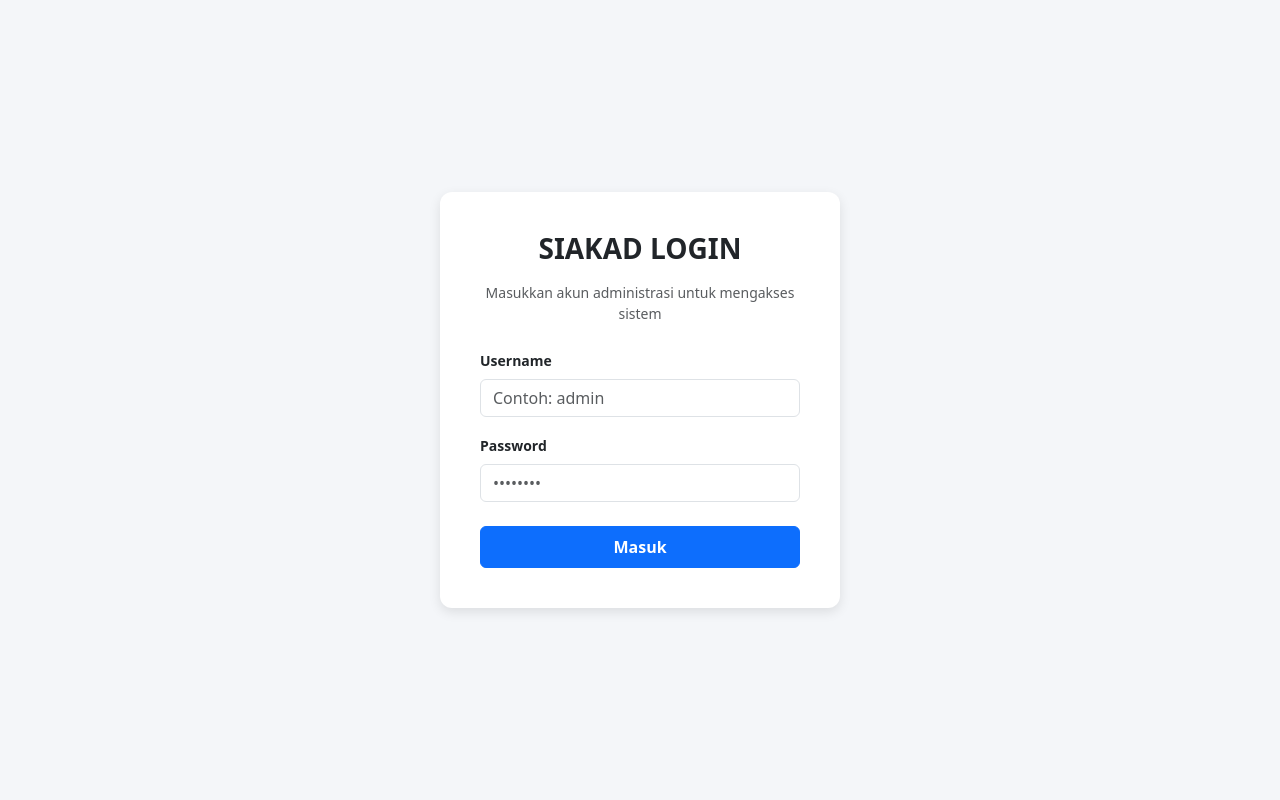
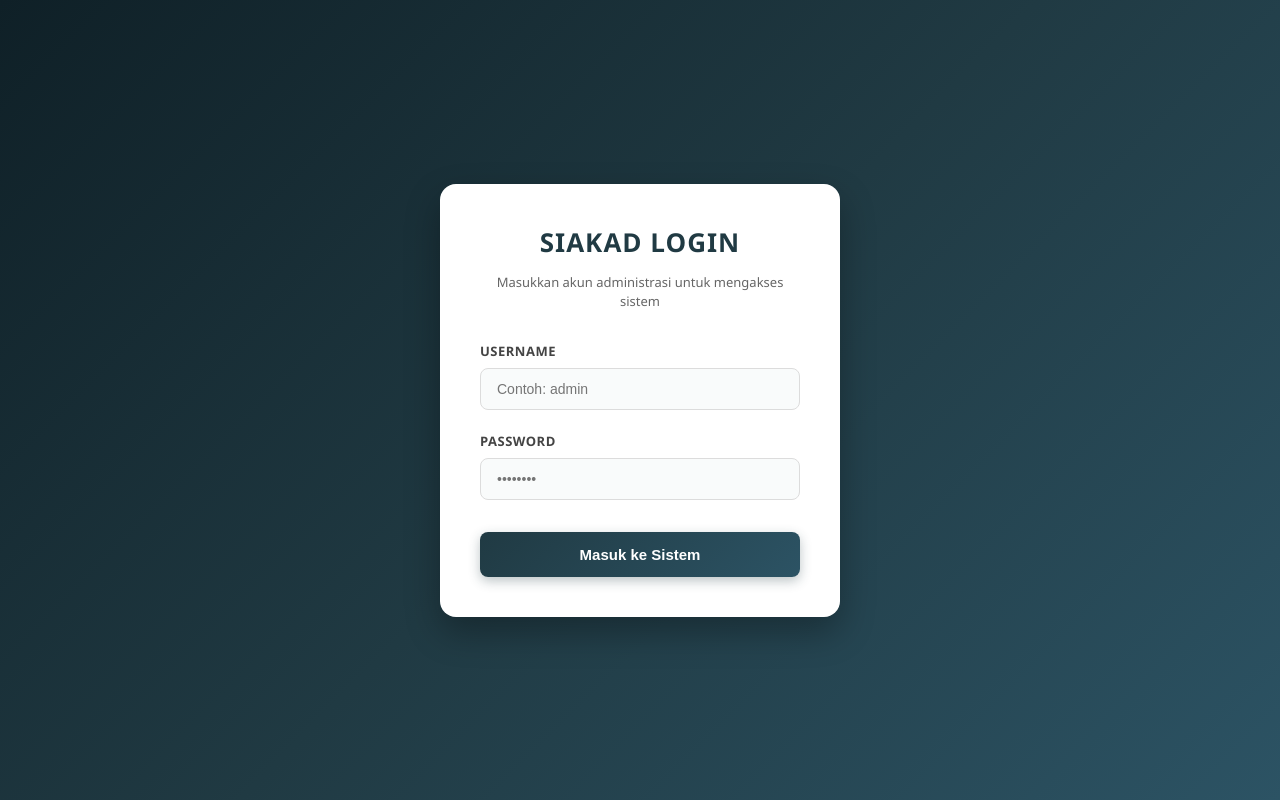
Before and after one commit to Kazutodp/administrasi-kampus, a PHP site: page /login.php in a window 1280 px wide. Run offline with PHP 8.4, Linux system fonts and the light colour scheme.

Commit message:
pembaruan

```diff
--- a/login.php
+++ b/login.php
@@ -28,48 +28,138 @@ if (isset($_POST['login'])) {
     <meta charset="UTF-8">
     <meta name="viewport" content="width=device-width, initial-scale=1.0">
     <title>Login - SIAKAD</title>
-    <link href="https://cdn.jsdelivr.net/npm/bootstrap@5.3.0/dist/css/bootstrap.min.css" rel="stylesheet">
     <style>
         body {
-            background-color: #f4f6f9;
+            font-family: 'Segoe UI', -apple-system, BlinkMacSystemFont, Roboto, sans-serif;
+            background: linear-gradient(135deg, #0f2027 0%, #203a43 50%, #2c5364 100%);
+            margin: 0;
+            padding: 0;
+            display: flex;
+            justify-content: center;
+            align-items: center;
             height: 100vh;
-            display: flex;
-            align-items: center;
-            justify-content: center;
         }
+
         .card-login {
-            width: 400px;
+            background-color: #ffffff;
+            padding: 40px;
+            border-radius: 16px;
+            box-shadow: 0 15px 35px rgba(0, 0, 0, 0.3);
+            width: 100%;
+            max-width: 400px;
+            box-sizing: border-box;
+            text-align: center;
+        }
+
+        .card-login h3 {
+            margin: 0 0 10px 0;
+            color: #203a43;
+            font-size: 26px;
+            font-weight: 800;
+            letter-spacing: 1px;
+        }
+
+        .card-login p {
+            font-size: 13px;
+            color: #666;
+            margin-bottom: 30px;
+            line-height: 1.5;
+        }
+
+        .alert-danger {
+            background-color: #ffeef0;
+            color: #d9383a;
+            border: 1px solid #fecdd3;
+            padding: 10px;
+            border-radius: 8px;
+            font-size: 13px;
+            margin-bottom: 20px;
+            font-weight: 500;
+        }
+
+        .form-group {
+            margin-bottom: 22px;
+            text-align: left;
+        }
+
+        .form-group label {
+            display: block;
+            margin-bottom: 8px;
+            font-size: 13px;
+            font-weight: 600;
+            color: #444;
+            text-transform: uppercase;
+            letter-spacing: 0.5px;
+        }
+
+        .form-control {
+            width: 100%;
+            padding: 12px 16px;
+            border: 1px solid #dcdcdc;
+            border-radius: 8px;
+            font-size: 14px;
+            color: #333;
+            box-sizing: border-box;
+            transition: all 0.3s ease;
+            background-color: #f9fbfb;
+        }
+
+        .form-control:focus {
+            border-color: #203a43;
+            box-shadow: 0 0 0 4px rgba(32, 58, 67, 0.15);
+            outline: none;
+            background-color: #ffffff;
+        }
+
+        .btn-submit {
+            background: linear-gradient(135deg, #203a43 0%, #2c5364 100%);
+            color: #ffffff;
             border: none;
-            border-radius: 12px;
-            box-shadow: 0 4px 12px rgba(0,0,0,0.1);
+            width: 100%;
+            padding: 14px;
+            border-radius: 8px;
+            font-size: 15px;
+            font-weight: 700;
+            cursor: pointer;
+            transition: all 0.3s ease;
+            box-shadow: 0 4px 12px rgba(32, 58, 67, 0.3);
+            margin-top: 10px;
+        }
+
+        .btn-submit:hover {
+            background: linear-gradient(135deg, #1c333b 0%, #203a43 100%);
+            box-shadow: 0 6px 16px rgba(32, 58, 67, 0.4);
+            transform: translateY(-1px);
+        }
+
+        .btn-submit:active {
+            transform: translateY(1px);
         }
     </style>
 </head>
 <body>
 
-<div class="card card-login p-4 bg-white">
-    <div class="card-body">
-        <h3 class="text-center fw-bold mb-3">SIAKAD LOGIN</h3>
-        <p class="text-muted text-center small mb-4">Masukkan akun administrasi untuk mengakses sistem</p>
+<div class="card-login">
+    <h3>SIAKAD LOGIN</h3>
+    <p>Masukkan akun administrasi untuk mengakses sistem</p>
 
     <?php if (isset($error)) { ?>
-            <div class="alert alert-danger text-center small p-2" role="alert">
+        <div class="alert-danger">
             Username atau Password salah!
         </div>
     <?php } ?>
 
     <form action="" method="POST">
-            <div class="mb-3">
-                <label class="form-label small fw-bold">Username</label>
+        <div class="form-group">
+            <label>Username</label>
             <input type="text" name="username" class="form-control" placeholder="Contoh: admin" required autocomplete="off">
         </div>
-            <div class="mb-4">
-                <label class="form-label small fw-bold">Password</label>
+        <div class="form-group">
+            <label>Password</label>
             <input type="password" name="password" class="form-control" placeholder="••••••••" required>
         </div>
-            <button type="submit" name="login" class="btn btn-primary w-100 py-2 fw-bold">Masuk</button>
+        <button type="submit" name="login" class="btn-submit">Masuk ke Sistem</button>
     </form>
-    </div>
 </div>
 
 </body>
```
Lines whose indentation alone changed are shown as unchanged.
